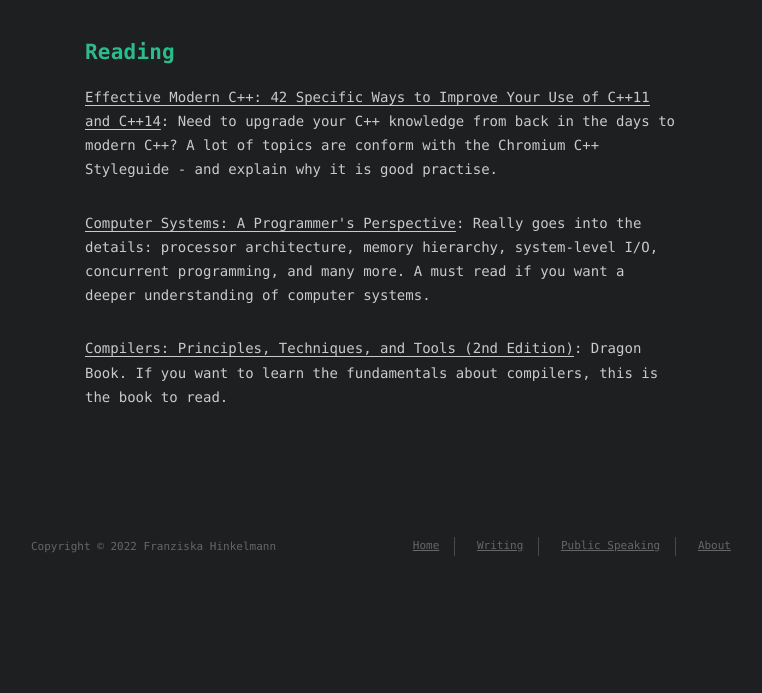
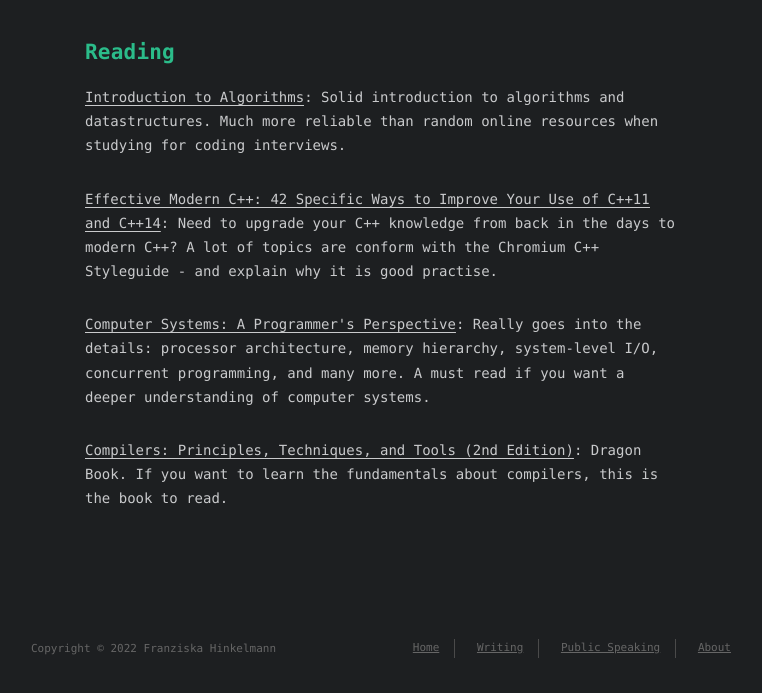
Before and after one commit to fhinkel/fhinkel.github.io, a plain HTML site: page index.html in a window 1280 px wide. Shown: the part 1257-1950 px from the top of the page, without its empty margins (259-1021 px from the left). Before the commit the page ends 1850 px from the top, so only its background shows below. Drawn offline with Linux system fonts and the light colour scheme; a web font is replaced by a local one.

Commit message:
Update reading resources

```diff
--- a/index.html
+++ b/index.html
@@ -210,17 +210,22 @@
     <ul class="project-list">
 
         <li class="project-item">
-          <a target="_blank" rel="noopener" href="http://geni.us/VRoKJW">Effective Modern C++: 42 Specific Ways to Improve Your Use of C++11 and C++14</a>: Need to upgrade your C++ knowledge from back in the days to modern C++? A lot of topics are conform with the Chromium C++ Styleguide - and explain why it is good practise.
+          <a target="_blank" rel="noopener" href="https://amzn.to/3vtOH9T">Introduction to Algorithms</a>: Solid introduction to algorithms and datastructures. Much more reliable than random online resources when studying for coding interviews.
         </li>
         <li><br></li>
 
         <li class="project-item">
-          <a target="_blank" rel="noopener" href="http://geni.us/ySGa">Computer Systems: A Programmer&#39;s Perspective</a>: Really goes into the details: processor architecture, memory hierarchy, system-level I/O, concurrent programming, and many more. A must read if you want a deeper understanding of computer systems.
+          <a target="_blank" rel="noopener" href="https://amzn.to/3pl5o36">Effective Modern C++: 42 Specific Ways to Improve Your Use of C++11 and C++14</a>: Need to upgrade your C++ knowledge from back in the days to modern C++? A lot of topics are conform with the Chromium C++ Styleguide - and explain why it is good practise.
         </li>
         <li><br></li>
 
         <li class="project-item">
-          <a target="_blank" rel="noopener" href="http://geni.us/dSsWMRU">Compilers: Principles, Techniques, and Tools (2nd Edition)</a>: Dragon Book. If you want to learn the fundamentals about compilers, this is the book to read.
+          <a target="_blank" rel="noopener" href="https://amzn.to/3BUYO8M">Computer Systems: A Programmer&#39;s Perspective</a>: Really goes into the details: processor architecture, memory hierarchy, system-level I/O, concurrent programming, and many more. A must read if you want a deeper understanding of computer systems.
+        </li>
+        <li><br></li>
+
+        <li class="project-item">
+          <a target="_blank" rel="noopener" href="https://amzn.to/3td9JXs">Compilers: Principles, Techniques, and Tools (2nd Edition)</a>: Dragon Book. If you want to learn the fundamentals about compilers, this is the book to read.
         </li>
         <li><br></li>
 
```
Also changed, not shown: page/2/index.html (+8 -3 lines).
